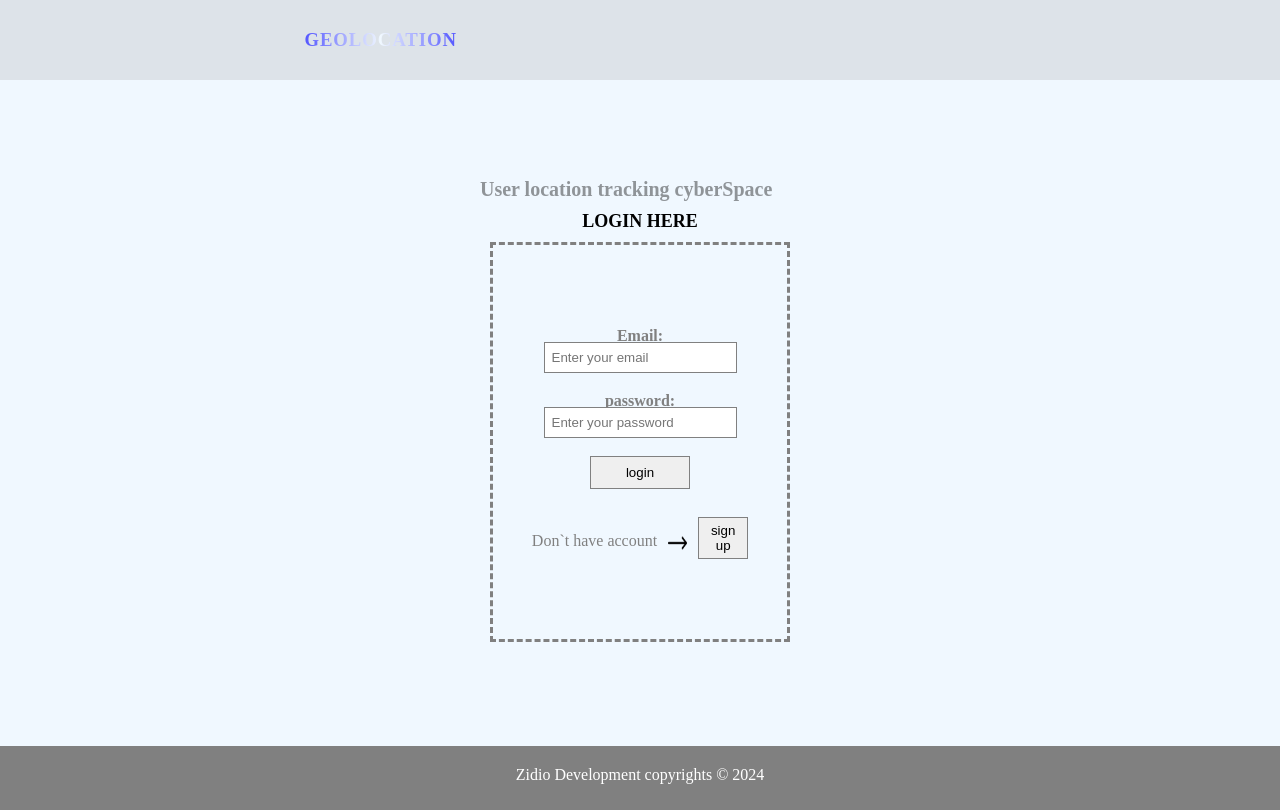
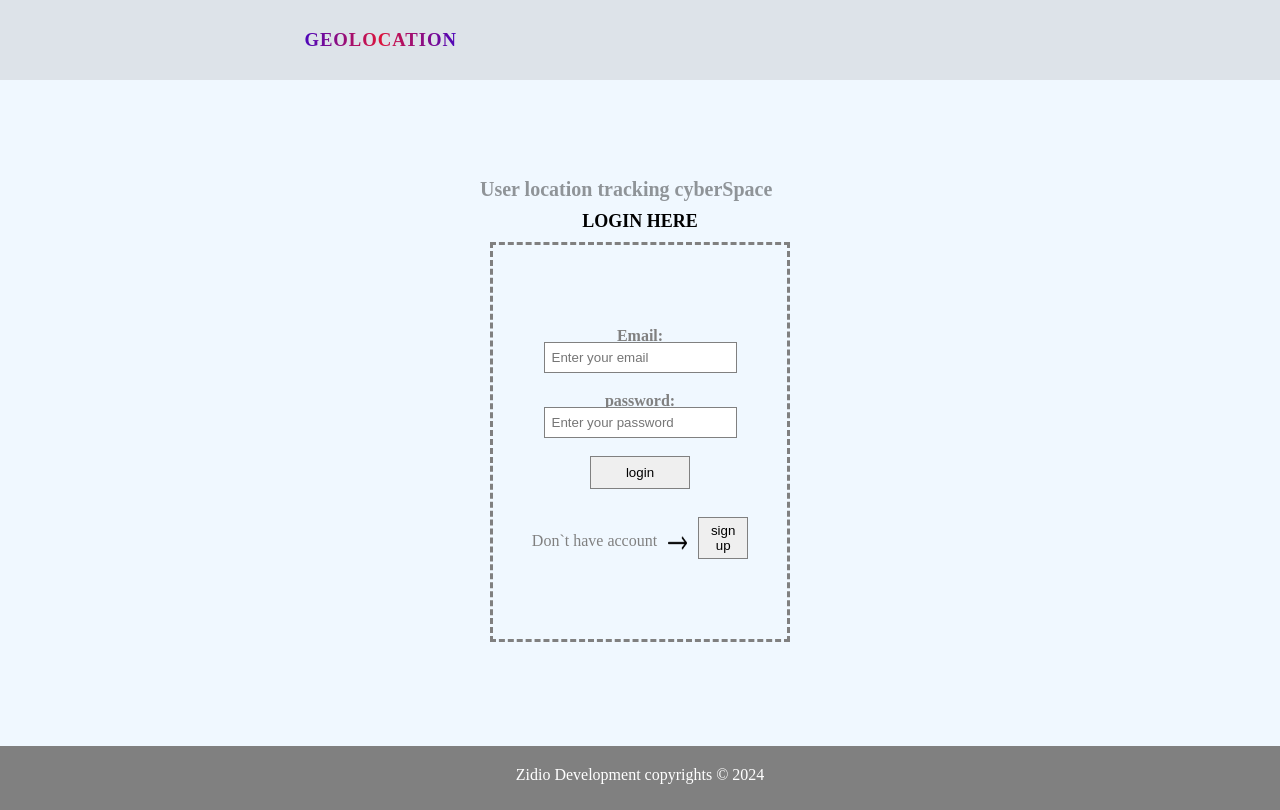
Before and after one commit to ogaraga/locationtracker, a React (Vite) app: page /login in a window 1280 px wide. Built offline with nearby package versions, Linux system fonts and the light colour scheme.

Commit message:
location tracker

```diff
--- a/src/components/Home.module.css
+++ b/src/components/Home.module.css
@@ -18,7 +18,7 @@ nav{
 
 h3{
     background-color: coral;
-    background: linear-gradient(to right, green,yellow,blue, aliceblue,blue, crimson,teal);
+    background: linear-gradient(to right, green,yellow,blue, crimson,blue, crimson,teal);
     -webkit-background-clip: text;
     -webkit-text-fill-color: transparent;
     font-family: cursive;
--- a/src/components/Login.module.css
+++ b/src/components/Login.module.css
@@ -92,7 +92,7 @@ Nav{
 }
 h3{
     background-color: coral;
-    background: linear-gradient(to right, green,yellow,blue, aliceblue,blue, crimson,teal);
+    background: linear-gradient(to right, green,yellow,blue, crimson,blue, crimson,teal);
     -webkit-background-clip: text;
     -webkit-text-fill-color: transparent;
     font-family: cursive;
--- a/src/components/Profile.module.css
+++ b/src/components/Profile.module.css
@@ -30,7 +30,7 @@ nav{
 }
 h3{
     background-color: coral;
-    background: linear-gradient(to right, green,yellow,blue, aliceblue,blue, crimson,teal);
+    background: linear-gradient(to right, green,yellow,blue, crimson,blue, crimson,teal);
     -webkit-background-clip: text;
     -webkit-text-fill-color: transparent;
     font-family: cursive;
--- a/src/components/Register.module.css
+++ b/src/components/Register.module.css
@@ -96,7 +96,7 @@ Nav{
 }
 h3{
     background-color: coral;
-    background: linear-gradient(to right, green,yellow,blue, aliceblue,blue, crimson,teal);
+    background: linear-gradient(to right, green,yellow,blue, crimson,blue, crimson,teal);
     -webkit-background-clip: text;
     -webkit-text-fill-color: transparent;
     font-family: cursive;
```
